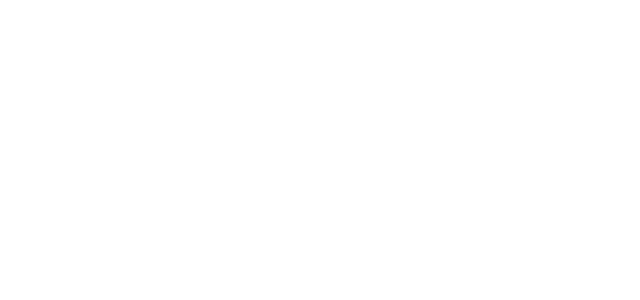
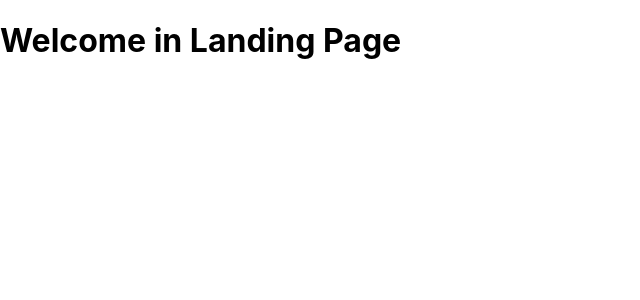
Before and after one commit to MostafaGarhy/Hero-Gym, a React (Create React App) app: page / in a window 1280 px wide. Shown: the top 300 px of the page, without its empty margins (0-640 px from the left). Built offline with nearby package versions, Linux system fonts and the light colour scheme.

Commit message:
Initialized React Router

```diff
--- a/package.json
+++ b/package.json
@@ -10,6 +10,7 @@
     "react": "^18.3.1",
     "react-dom": "^18.3.1",
     "react-redux": "^9.1.2",
+    "react-router": "^6.27.0",
     "react-scripts": "5.0.1",
     "redux": "^5.0.1",
     "web-vitals": "^2.1.4"
--- a/src/App.js
+++ b/src/App.js
@@ -1,9 +1,15 @@
 import './App.css';
+import {BrowserRouter as Router, Routes, Route} from 'react-router-dom';
+import Landing from './Pages/Landing';
 
 function App() {
   return (
     <div className="App">
-
+        <Router>
+          <Routes>
+            <Route path='/' element={<Landing/>}/>
+          </Routes>
+        </Router>
     </div>
   );
 }
--- /dev/null
+++ b/src/Pages/Landing.js
@@ -0,0 +1,12 @@
+import React from 'react'
+
+function Landing() {
+  return (
+    <div>
+      <h1>Welcome in Landing Page</h1>
+
+    </div>
+  )
+}
+
+export default Landing
```
Also changed, not shown: 1 other file (tests, documents, lock files or other folders).
